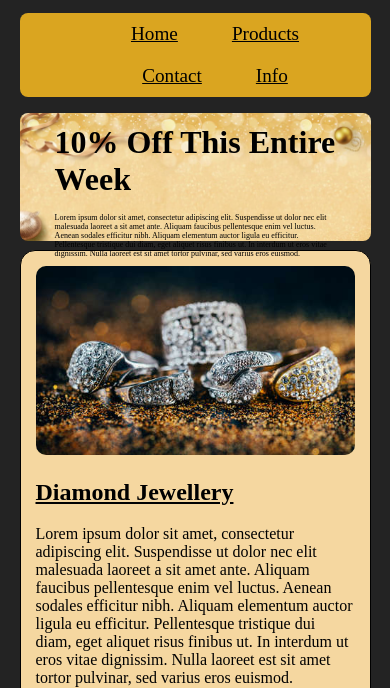
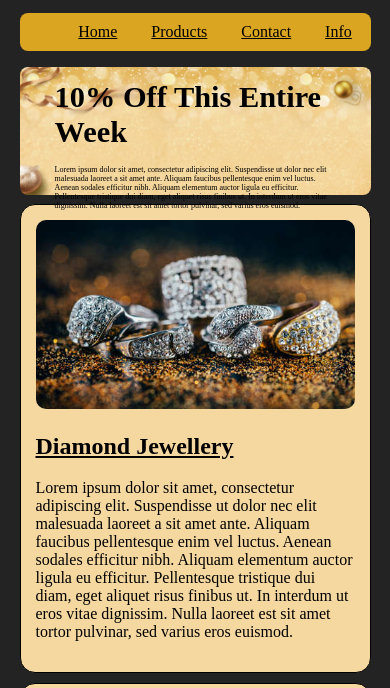
Before and after one commit to npsadafule/Mangata-and-Galio, a plain HTML site: page index.html in a window 390 px wide. Shown: the part 156-844 px from the top of the page. Drawn offline with Linux system fonts and the light colour scheme.

Commit message:
Changes to navbar for smaller screens

```diff
--- a/styles.css
+++ b/styles.css
@@ -59,6 +59,18 @@ nav a{
     transition: color 0.1s ease-in-out;
 }
 
+@media screen and (max-width: 768px) {
+    .navbar li {
+      display: inline-block;
+      padding: 10px;
+    }
+
+    .navbar a {
+      padding: 5px;
+      font-size: 1em;
+    }
+  }
+
 nav a:hover{
     color: blue;
 }
@@ -101,7 +113,7 @@ h1{
         font-size: 8px;
     }
     h1 {
-        font-size: 2rem;
+        font-size: 1.9rem;
     }
 }
 
```
